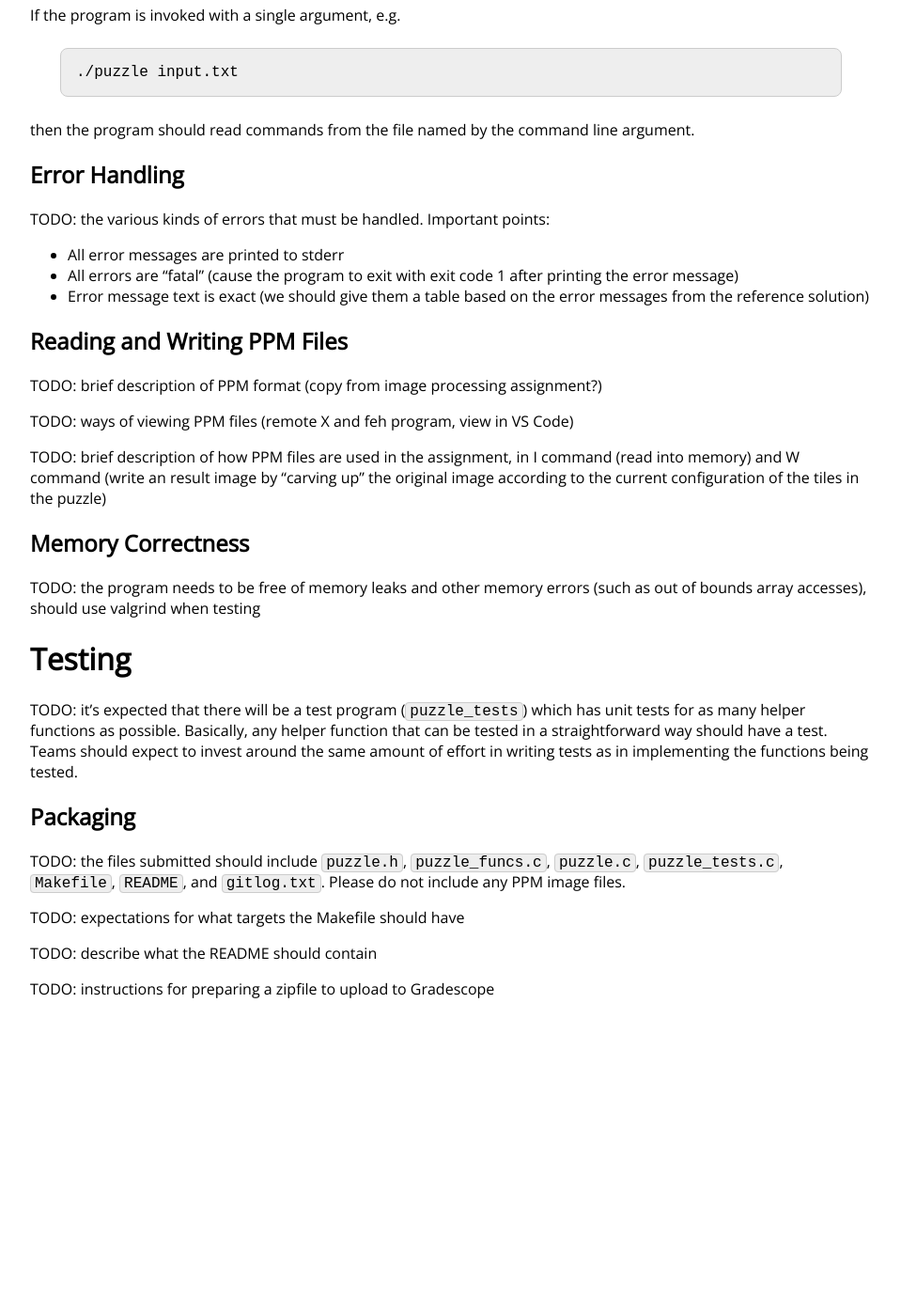
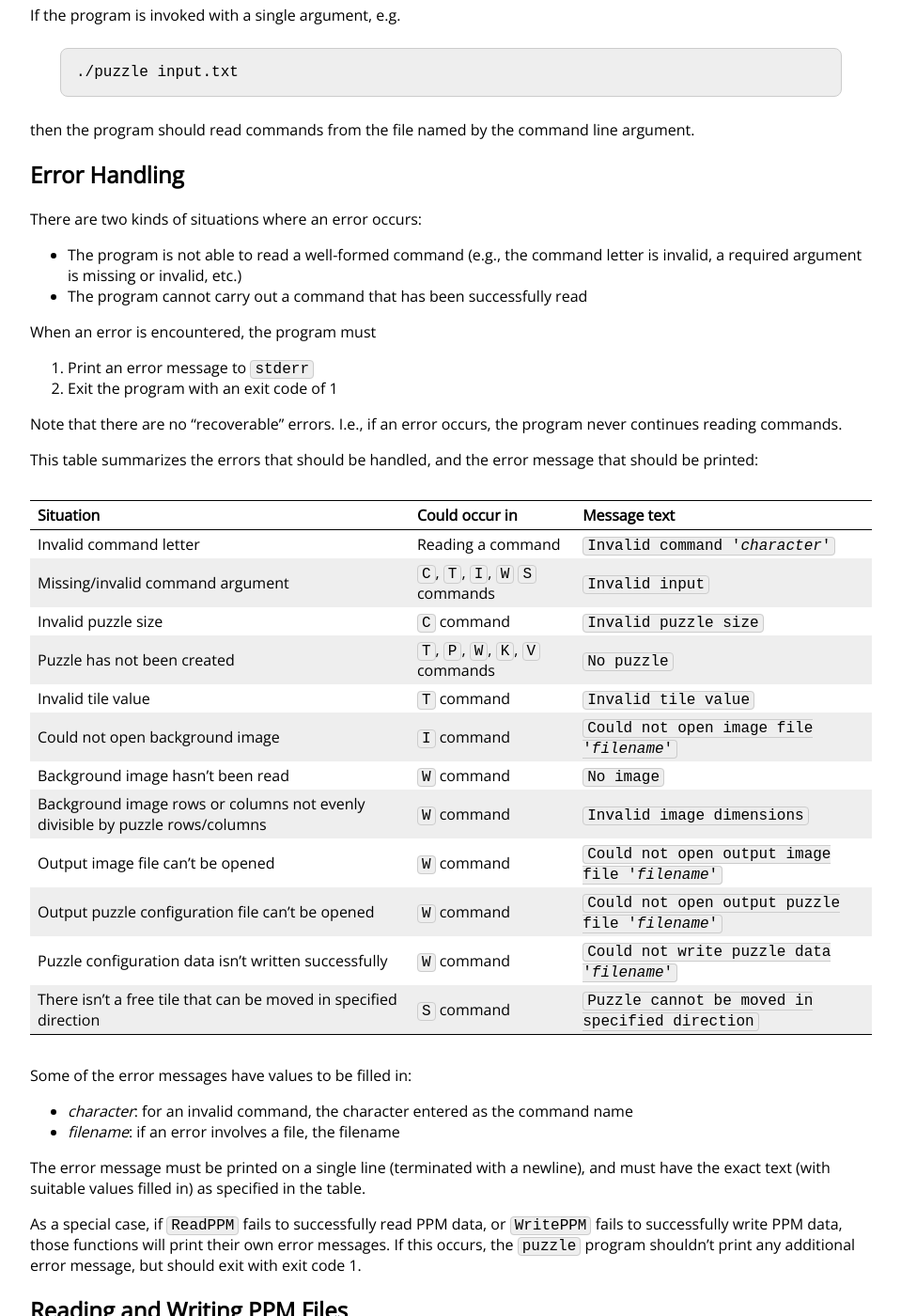
Before and after one commit to vivek-booshan/cs220-sp23, a Jekyll site: the page built from assign/midterm.md, in a window 1280 px wide and 1400 px high, scrolled down 7088 px. Shown: the whole window at 94% size, without its empty margins (160-1119 px from the left). Built offline with Jekyll 4.4.1, drawn with Linux system fonts in a browser that asks for light colours; some web fonts are replaced; formulas are drawn with MathJax 3; before the commit the page ends 8183 px from its top, so only the background shows below that.

Commit message:
error handling section

```diff
--- a/assign/midterm.md
+++ b/assign/midterm.md
@@ -474,6 +474,7 @@ command line argument.
 
 ## Error Handling
 
+<!--
 TODO: the various kinds of errors that must be handled. Important
 points:
 
@@ -482,6 +483,56 @@ points:
   after printing the error message)
 * Error message text is exact (we should give them a table based on
   the error messages from the reference solution)
+-->
+
+There are two kinds of situations where an error occurs:
+
+* The program is not able to read a well-formed command
+  (e.g., the command letter is invalid, a required argument
+  is missing or invalid, etc.)
+* The program cannot carry out a command that has been
+  successfully read
+
+When an error is encountered, the program must
+
+1. Print an error message to `stderr`
+2. Exit the program with an exit code of 1
+
+Note that there are no "recoverable" errors. I.e., if an error occurs,
+the program never continues reading commands.
+
+This table summarizes the errors that should be handled, and the
+error message that should be printed:
+
+Situation | Could occur in | Message text
+--------- | -------------- | ------------
+Invalid command letter | Reading a command | <code class='highlighter-rouge'>Invalid command '<i>character</i>'</code>
+Missing/invalid command argument | `C`, `T`, `I`, `W` `S` commands | <code class='highlighter-rouge'>Invalid input</code>
+Invalid puzzle size | `C` command | <code class='highlighter-rouge'>Invalid puzzle size</code>
+Puzzle has not been created   | `T`, `P`, `W`, `K`, `V` commands | <code class='highlighter-rouge'>No puzzle</code>
+Invalid tile value | `T` command | <code class='highlighter-rouge'>Invalid tile value</code>
+Could not open background image  | `I` command | <code class='highlighter-rouge'>Could not open image file '<i>filename</i>'</code>
+Background image hasn't been read | `W` command | <code class='highlighter-rouge'>No image</code>
+Background image rows or columns not evenly divisible by puzzle rows/columns | `W` command | <code class='highlighter-rouge'>Invalid image dimensions</code>
+Output image file can't be opened | `W` command | <code class='highlighter-rouge'>Could not open output image file '<i>filename</i>'</code>
+Output puzzle configuration file can't be opened | `W` command | <code class='highlighter-rouge'>Could not open output puzzle file '<i>filename</i>'</code>
+Puzzle configuration data isn't written successfully | `W` command | <code class='highlighter-rouge'>Could not write puzzle data '<i>filename</i>'</code>
+There isn't a free tile that can be moved in specified direction | `S` command | <code class='highlighter-rouge'>Puzzle cannot be moved in specified direction</code>
+
+Some of the error messages have values to be filled in:
+
+* *character*: for an invalid command, the character entered as the command name
+* *filename*: if an error involves a file, the filename
+
+The error message must be printed on a single line (terminated with
+a newline), and must have the exact text (with suitable values filled in)
+as specified in the table.
+
+As a special case, if `ReadPPM` fails to successfully read PPM data, or
+`WritePPM` fails to successfully write PPM data, those functions will
+print their own error messages. If this occurs, the `puzzle` program
+shouldn't print any additional error message, but should exit with exit
+code 1.
 
 ## Reading and Writing PPM Files
 
```
